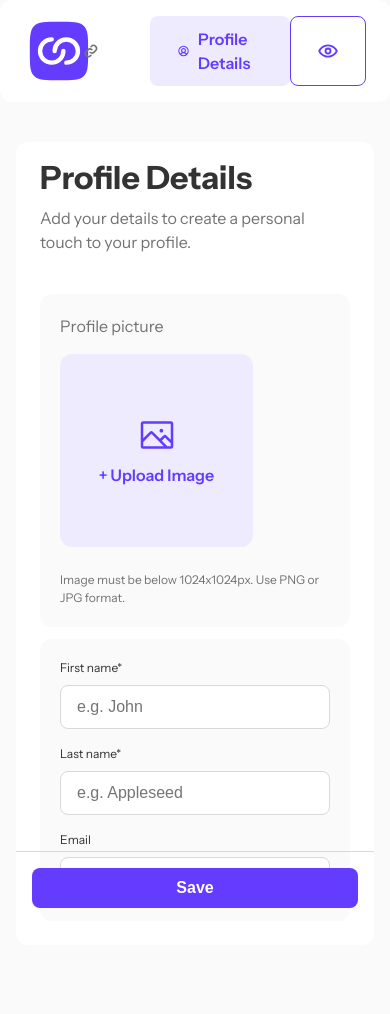
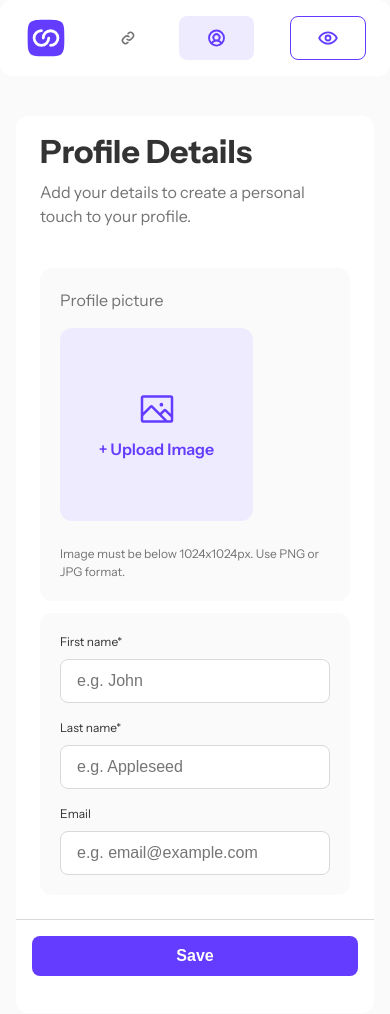
Before and after one commit to adriana-s-c/link-sharing-app, a React (Create React App) app: page /home/profile in a window 390 px wide. Shown: the top 1014 px of the page. Before the commit the page ends 961 px from the top, so only its background shows below. Built offline with nearby package versions, Linux system fonts and the light colour scheme.

Commit message:
Fix Mobile Render Issues

```diff
--- a/src/components/Tab/index.tsx
+++ b/src/components/Tab/index.tsx
@@ -5,6 +5,7 @@ import { ReactComponent as LinksIcon } from "../../images/icon-link.svg";
 import { ReactComponent as ProfileIcon } from "../../images/icon-profile-details-header.svg";
 import { Text } from "../Text";
 import { Stack } from "../Stack";
+import useDeviceType from "../useDeviceType";
 
 type Props = {
   children: React.ReactNode;
@@ -24,12 +25,14 @@ function getIcon(name: string) {
 }
 
 export function Tab({ children, icon, colorScheme }: Props) {
+  const { isMobile } = useDeviceType();
+
   return (
     <Stack
       className={clsx(styles.box, {
         [styles[`box-chosen`]]: colorScheme === "chosen",
       })}
-      gap="8px"
+      gap={isMobile ? "0" : "8px"}
       align="center"
     >
       {icon && getIcon(icon)}
--- a/src/components/UserDataDisplay/index.tsx
+++ b/src/components/UserDataDisplay/index.tsx
@@ -3,6 +3,7 @@ import { Stack } from "../Stack";
 import { Text } from "../Text";
 import { MediaBox } from "../MediaBox";
 import { Option, useUserContext, useUserLinkData } from "../../context";
+import useDeviceType from "../useDeviceType";
 
 const isLongName = (firstName?: string, lastName?: string): "s" | "m" => {
   const fullNameLength = (firstName?.length || 0) + (lastName?.length || 0);
@@ -61,6 +62,7 @@ type UserDataDisplayProps = {
 export function UserDataDisplay({ variant = "preview" }: UserDataDisplayProps) {
   const { userLinkData } = useUserLinkData();
   const { userData } = useUserContext();
+  const { isMobile } = useDeviceType();
 
   const boxClass = variant === "preview" ? styles.boxPreview : styles.boxPhone;
 
@@ -81,7 +83,7 @@ export function UserDataDisplay({ variant = "preview" }: UserDataDisplayProps) {
           orientation="vertical"
           gap="14px"
           align="center"
-          className={styles.background}
+          className={isMobile ? null : styles.background}
         >
           {renderNameText(userData)}
           {renderEmailText(userData?.email)}
--- a/src/pages/HomePage/NavBar/index.tsx
+++ b/src/pages/HomePage/NavBar/index.tsx
@@ -31,7 +31,7 @@ export function NavBar() {
             icon="profile"
             colorScheme={isProfileActive ? "chosen" : "default"}
           >
-            Profile Details
+            {isMobile ? null : "Profile Details"}
           </Tab>
         </Link>
       </Stack>
--- a/src/pages/HomePage/ProfileDetails/index.tsx
+++ b/src/pages/HomePage/ProfileDetails/index.tsx
@@ -74,7 +74,7 @@ export function ProfileDetails() {
           disabled={
             isEditorActive || Object.keys(errors).length > 0 ? true : false
           }
-          position="absolute"
+          position={isMobile ? "relative" : "absolute"}
         />
       </form>
       {showMessage ? (
```
